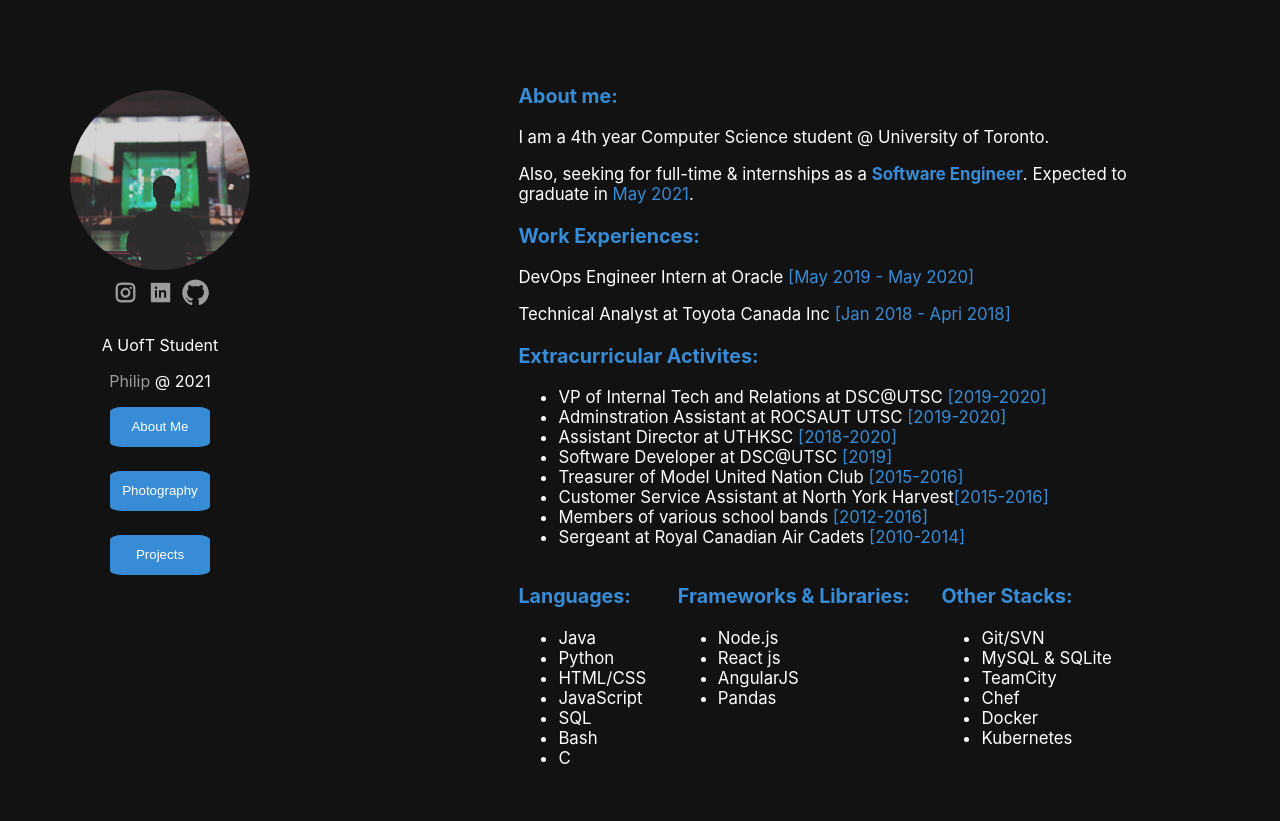
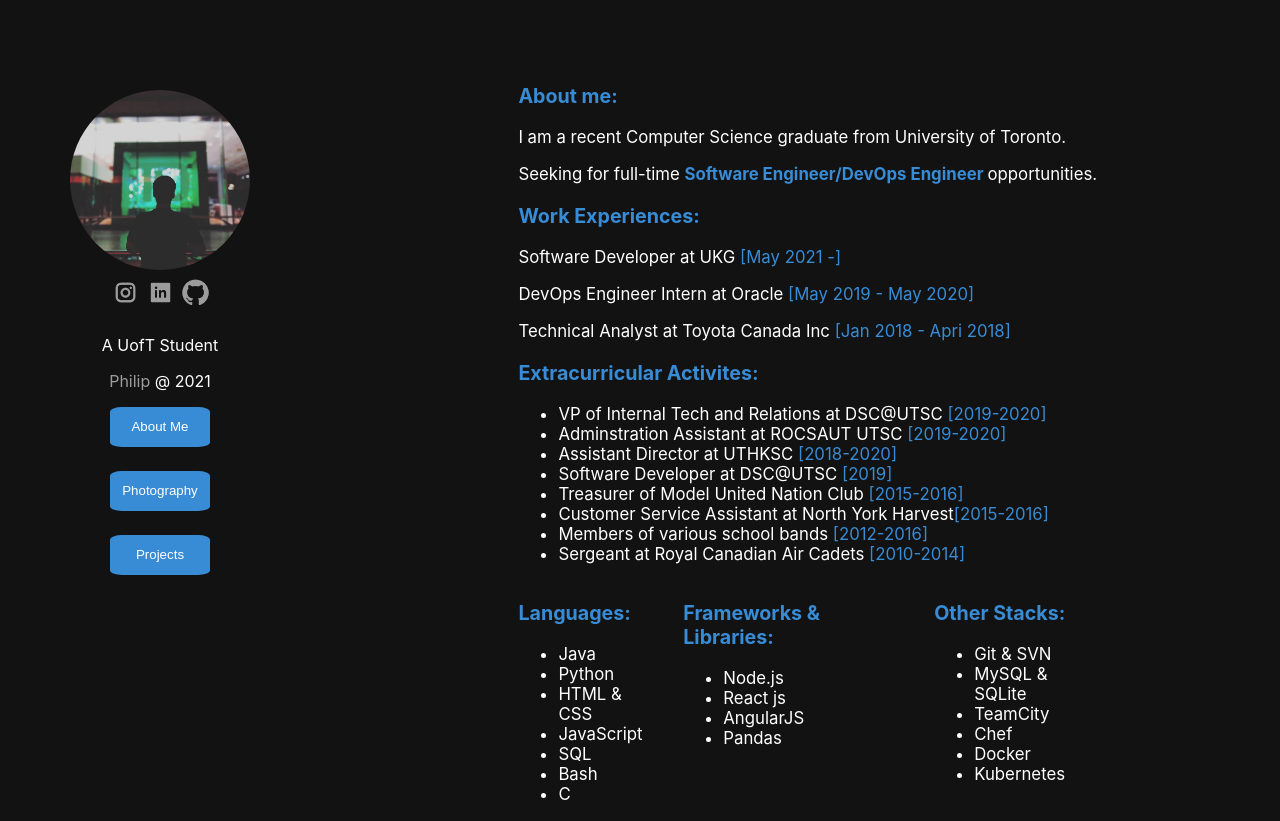
Before and after one commit to ImNotMee/philipz.me, a React (Create React App) app: page /#/ in a window 1280 px wide. Before the commit the page ends 800 px from the top, so only its background shows below. Built offline with nearby package versions, Linux system fonts and the light colour scheme.

Commit message:
updated job and status

```diff
--- a/src/Main/Main.js
+++ b/src/Main/Main.js
@@ -7,10 +7,10 @@
       <div id="main-body">
              <div className="main">
                      <h3 id="main-h3">About me:</h3>
-                     <p id="main-p">I am a 4th year Computer Science student @ University of Toronto.</p>
-                     <p id="main-p">Also, seeking for full-time & internships as a <span style={{color: "#388cd6"}}><strong>Software Engineer</strong></span>.
-                     Expected to graduate in <span style={{color: "#388cd6"}}>May 2021</span>.</p>
+                     <p id="main-p">I am a recent Computer Science graduate from University of Toronto.</p>
+                     <p id="main-p">Seeking for full-time  <span style={{color: "#388cd6"}}><strong>Software Engineer/DevOps Engineer </strong></span> opportunities.</p>
                      <h3 id="main-h3">Work Experiences:</h3>
+                          <p id="main-p">Software Developer at UKG <span style={{color: "#388cd6"}}>[May 2021 -]</span> </p>
                          <p id="main-p">DevOps Engineer Intern at Oracle <span style={{color: "#388cd6"}}>[May 2019 - May 2020]</span> </p>
                          <p id="main-p">Technical Analyst at Toyota Canada Inc <span style={{color: "#388cd6"}}>[Jan 2018 - Apri 2018]</span> </p>
                      <h3 id="main-h3">Extracurricular Activites:</h3>
@@ -30,7 +30,7 @@
                          <ul id="lst">
                            <li>Java</li>
                            <li>Python</li>
-                           <li>HTML/CSS</li>
+                           <li>HTML & CSS</li>
                            <li>JavaScript</li>
                            <li>SQL</li>
                            <li>Bash</li>
@@ -51,7 +51,7 @@
                     <div id="box">
                       <h3 id="main-h3">Other Stacks:</h3>
                        <ul id="lst">
-                         <li>Git/SVN</li>
+                         <li>Git & SVN</li>
                          <li>MySQL & SQLite</li>
                          <li>TeamCity</li>
                          <li>Chef</li>
```
